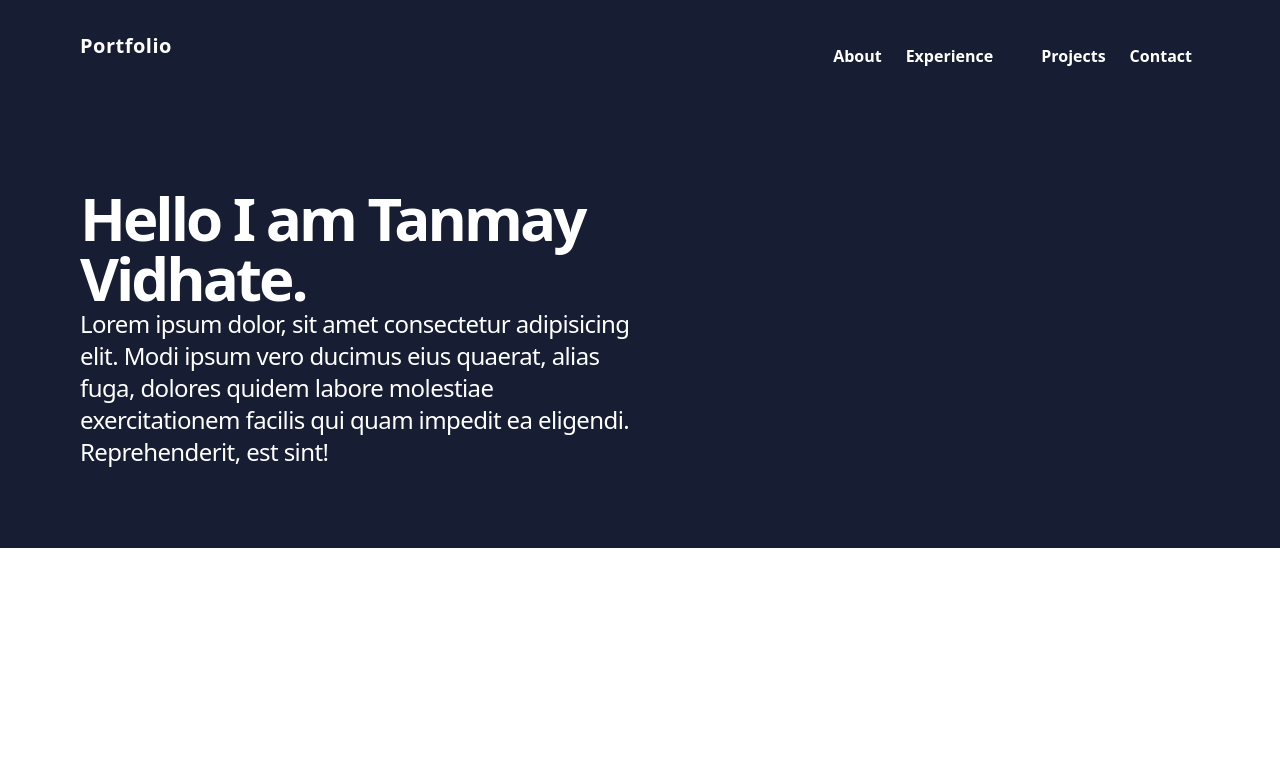
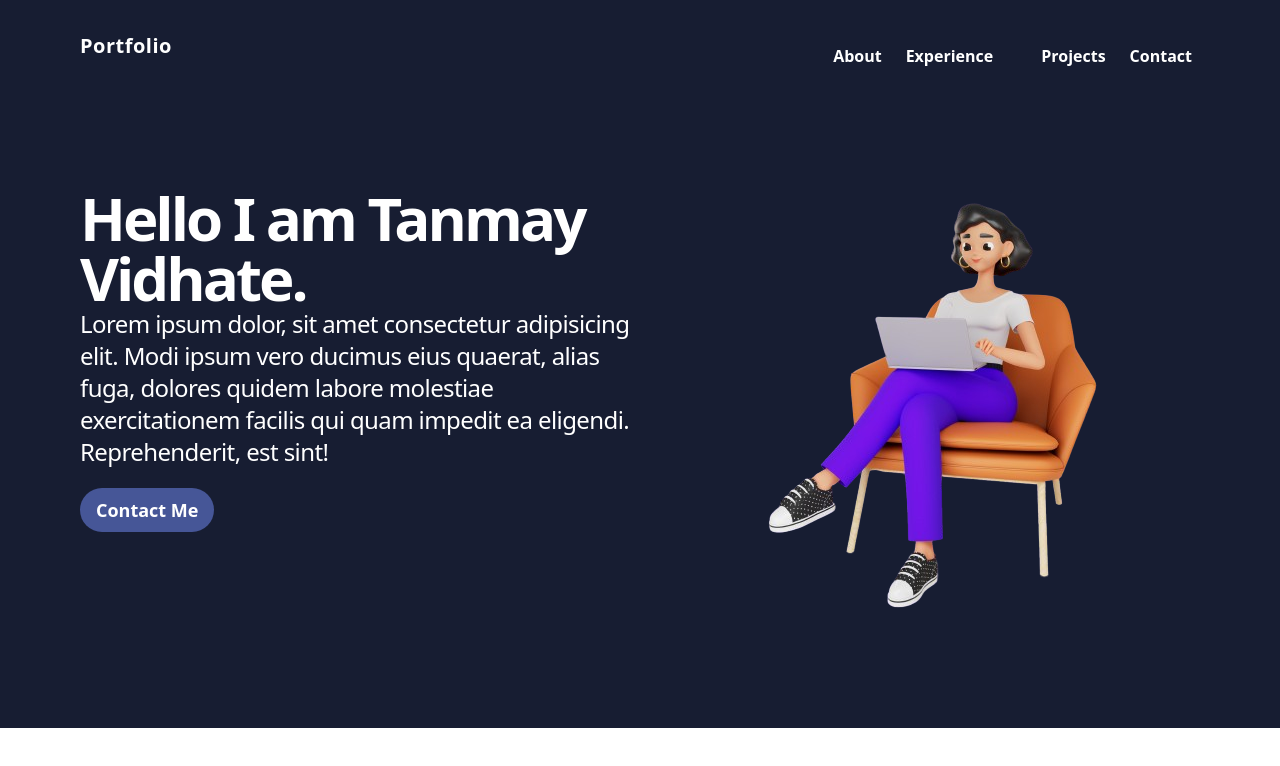
Before and after one commit to TanmayVidhate/Portfolio, a React (Vite) app: page / in a window 1280 px wide. Shown: the top 766 px of the page. Built offline with nearby package versions, Linux system fonts and the light colour scheme.

Commit message:
add image

```diff
--- a/src/Views/Home.jsx
+++ b/src/Views/Home.jsx
@@ -1,14 +1,23 @@
 import React from 'react'
+import imag1 from '.././assets/7358602-removebg-preview.png'
 
 function Home() {
     return (
         <>
             <div className='text-white flex w-full justify-between items-start p-10 md:p-20'>
                 <div className='md:w-2/4 md:pt-10'>
-                    <h1 className='text-3xl md:text-6xl font-bold flex leading-normal tracking-tighter'>Hello I am Tanmay Vidhate.</h1>
+                    <h1 className='text-3xl md:text-6xl font-bold flex leading-normal tracking-tighter'>
+                        Hello I am Tanmay Vidhate.
+                    </h1>
                     <p className='text-sm md:text-2xl tracking-tight'>
                         Lorem ipsum dolor, sit amet consectetur adipisicing elit. Modi ipsum vero ducimus eius quaerat, alias fuga, dolores quidem labore molestiae exercitationem facilis qui quam impedit ea eligendi. Reprehenderit, est sint!
                     </p>
+                    <button className='mt-5 md:md-10 text-white py02 text-sm md:text-lg md:py-2 md:px-4 hover:opacity-85 duration-300 hover:scale-105 font-semibold rounded-3xl bg-[#465697]'>
+                        Contact Me
+                    </button>
+                </div>
+                <div>
+                    <img className="" src={imag1} alt='Hero image 1'></img>
                 </div>
             </div>
         </>
```
